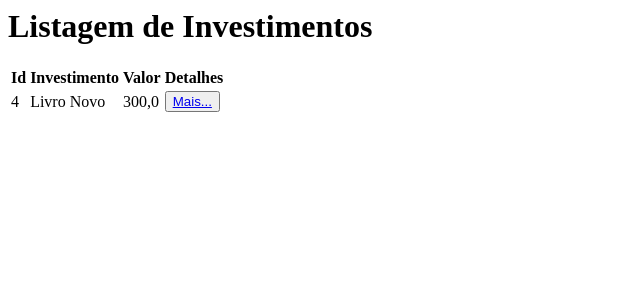
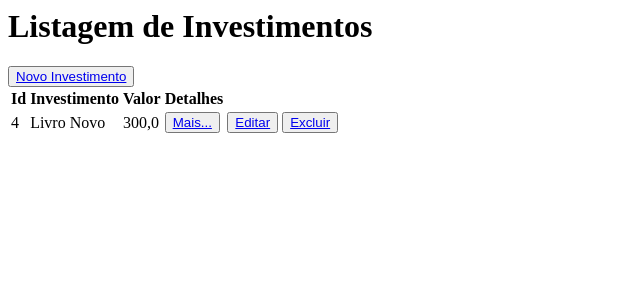
Before and after one commit to sabatinirafa/Django-Invista-Me, a Django app: page / in a window 1280 px wide. Shown: the top 300 px of the page, without its empty margins (0-640 px from the left). Run offline with Django 4.2, Linux system fonts and the light colour scheme; data comes from the database, SQL or seed files in the repository; both versions use the stored data as it was after the commit.

Commit message:
Alteração e exclusão de dados

```diff
--- /dev/null
+++ b/invista_me/templates/investimentos/confirmar_exclusao.html
@@ -0,0 +1,6 @@
+<form method="POST">
+    {% csrf_token %}
+    <h1>Confirmar exclusão do {{item.investimento}}</h1>
+    <button><a href="{% url 'investimentos' %}">Cancelar</a></button>
+    <button type="submit">Confirmar</button>
+</form>
--- a/invista_me/templates/investimentos/investimentos.html
+++ b/invista_me/templates/investimentos/investimentos.html
@@ -1,4 +1,5 @@
 <h1>Listagem de Investimentos</h1>
+<button><a href="{% url 'novo_investimento' %}">Novo Investimento</a></button>
 <table>
     <tr>
         <th>Id</th>
@@ -11,7 +12,9 @@
         <td>{{dado.id}}</td>
         <td>{{dado.investimento}}</td>
         <td>{{dado.valor}}</td>
-        <td><Button><a href="{% url 'detalhe' dado.id %}">Mais...</a></Button></td>
+        <td><button><a href="{% url 'detalhe' dado.id %}">Mais...</a></button></td>
+        <td><button><a href="{% url 'editar' dado.id %}">Editar</a></button></td>
+        <td><button><a href="{% url 'excluir' dado.id %}">Excluir</a></button></td>
     </tr>
     {% endfor %}
 </table>
--- a/invista_me/views.py
+++ b/invista_me/views.py
@@ -1,9 +1,8 @@
-from django.shortcuts import render
+from django.shortcuts import render, redirect, HttpResponse
 from django.shortcuts import HttpResponse
 from .models import Investimento
+from .forms import InvestimentoForm
 
-def novo_investimento(request):
-    return render(request, 'investimentos/novo_investimento.html')
 
 
 def investimentos(request):
@@ -17,3 +16,34 @@ def detalhe(request, id_investimento):
         'dados': Investimento.objects.get(pk=id_investimento)
     }
     return render(request, 'investimentos/detalhe.html', dados)
+
+def criar(request):
+    if request.method == 'POST':
+        investimento_form = InvestimentoForm(request.POST)
+        if investimento_form.is_valid():
+            investimento_form.save()
+        return redirect('investimentos')
+    else:
+        investimento_form = InvestimentoForm()
+        formulario = {
+            'formulario': investimento_form
+        }
+        return render(request, 'investimentos/novo_investimento.html', formulario)
+
+def editar(request, id_investimento):
+    investimento = Investimento.objects.get(pk=id_investimento)
+    if request.method == 'GET':
+        formulario = InvestimentoForm(instance=investimento)
+        return render(request, 'investimentos/novo_investimento.html', {'formulario': formulario})
+    else:
+        formulario = InvestimentoForm(request.POST, instance=investimento)
+        if formulario.is_valid():
+            formulario.save()
+        return redirect('investimentos')
+
+def excluir(request, id_investimento):
+    investimento = Investimento.objects.get(pk=id_investimento)
+    if request.method == 'POST':
+        investimento.delete()
+        return redirect('investimentos')
+    return render(request, 'investimentos/confirmar_exclusao.html', {'item': investimento})
--- a/projeto_invista_me/urls.py
+++ b/projeto_invista_me/urls.py
@@ -22,5 +22,7 @@ urlpatterns = [
     path('admin/', admin.site.urls),
     path('', views.investimentos, name='investimentos'),
     path('/<int:id_investimento>', views.detalhe, name='detalhe'),
-    path('novo_investimento/', views.novo_investimento, name='novo_investimento'),
+    path('novo_investimento/', views.criar, name='novo_investimento'),
+    path('novo_investimento/<int:id_investimento>', views.editar, name='editar'),
+    path('excluir_investimento/<int:id_investimento>', views.excluir, name='excluir'),
 ]
```
Also changed, not shown: invista_me/forms.py (added, +7 -0 lines), invista_me/templates/investimentos/novo_investimento.html (+4 -3 lines), db.sqlite3.
